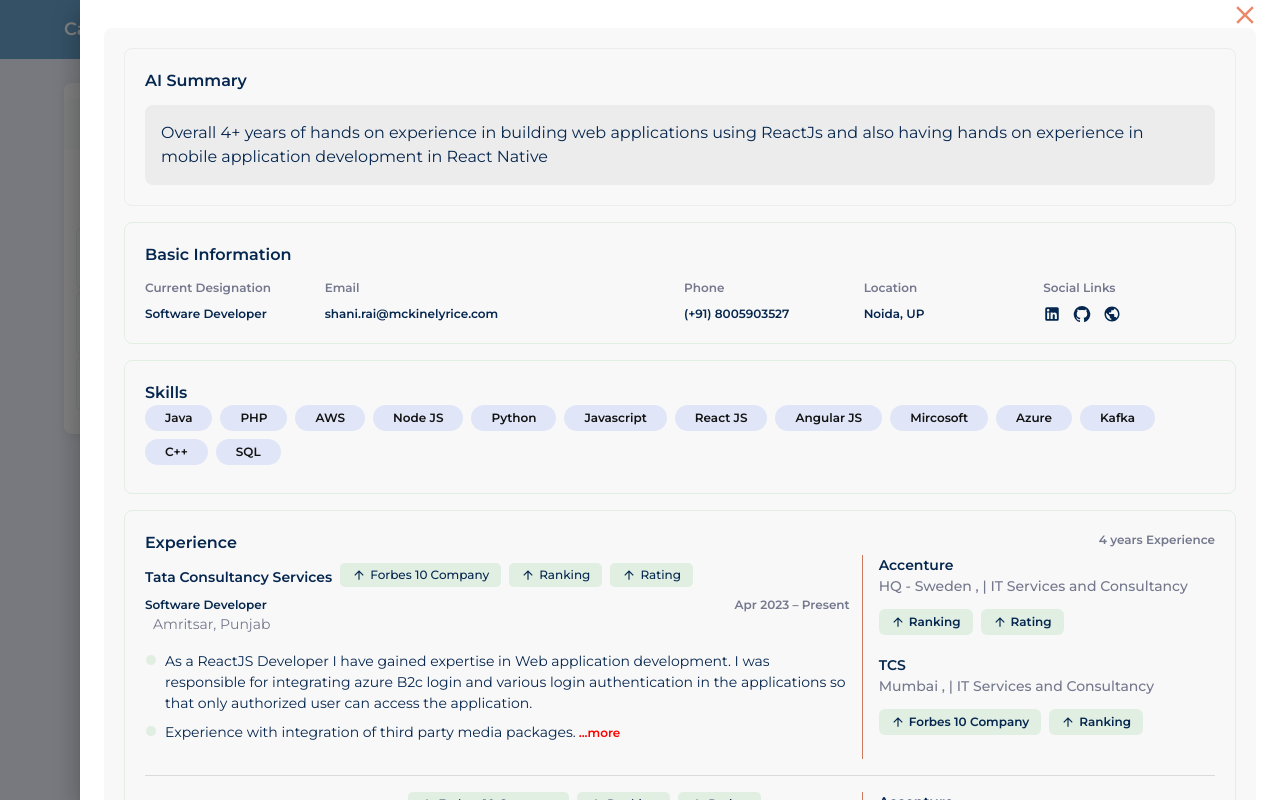
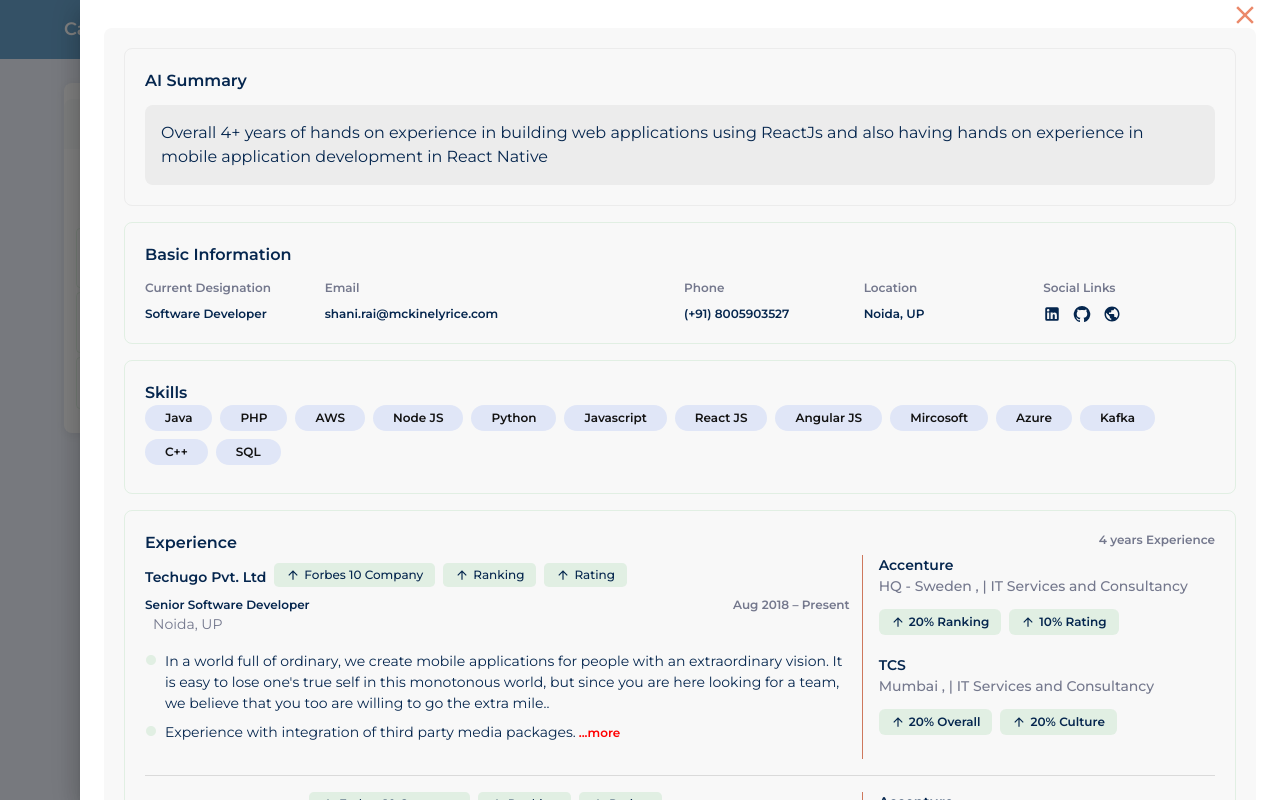
Before and after one commit to shanirai/redrob-demo, a Next.js app: page / in a window 1280 px wide. Both pictures are taken after a click on the element "Read More". Built offline with nearby package versions, Linux system fonts and the light colour scheme.

Commit message:
refactor code

```diff
--- a/feature/EducationalDetails.tsx
+++ b/feature/EducationalDetails.tsx
@@ -32,15 +32,16 @@
   // exp data
   const eduData = [
     {
-      label: "Course Ranking",
+      label: "10% Overall",
       icon: "",
       color: "",
     },
     {
-      label: "Rating",
+      label: "20% Ranking",
       icon: "",
       color: "",
     },
+
   ];
 
   return (
@@ -70,7 +71,7 @@
                     <CustomChip item={item} key={index} />
                   ))}
 
-                  <Tooltip
+                  {/* <Tooltip
                     title={<Typography variant="body2">{data}</Typography>}
                     placement="right"
                     TransitionComponent={Zoom}
@@ -90,7 +91,7 @@
                       <StarBorderIcon sx={{ fontSize: 12, mr: 0.5 }} /> NIRF
                       Rating Top 10
                     </Typography>
-                  </Tooltip>
+                  </Tooltip> */}
                 </Box>
                 <Stack direction={"row"} justifyContent={"space-between"}>
                   <Typography variant="subtitle2">
--- a/feature/ExperianceCard.tsx
+++ b/feature/ExperianceCard.tsx
@@ -25,21 +25,37 @@
   // exp data
   const expData = [
     {
-      label: "Forbes 10 Company",
+      label: "10% Culture",
+      icon: "",
+      color: "",
+      description:"Signifies a positive alignment with the cultural aspects of your company."
+    },
+    {
+      label: "20% Overall",
+      icon: "",
+      color: "",
+      description:"Indicates a favorable comparison with your company in general"
+    },
+    {
+      label: "10% Reviews",
       icon: "",
       color: "",
     },
     {
-      label: "Ranking",
+      label: "5% Overall",
       icon: "",
-      color: "",
+      education:true,
+      color: "#87CEEB",
     },
-    {
-      label: "Rating",
-      icon: "",
-      color: "",
-    },
+
+
+
+
+
+
   ];
+
+
 
   return (
     <Box position={"relative"}>
--- a/feature/candidateDetail/EducationDetailsCard.tsx
+++ b/feature/candidateDetail/EducationDetailsCard.tsx
@@ -34,19 +34,21 @@
   // exp data
   const eduData = [
     {
-      label: "Course Ranking",
+      label: "20% Overall",
       icon: "",
       color: "",
+      description:"Overall comparison  with  top institute  in local region"
     },
     {
-      label: "Rating",
+      label: "10% Ranking",
       icon: "",
       color: "",
+      description:"government ranking and service comparison  with  top institute  in local region"
     },
   ];
 
   const about =
-    "Guru Nanak Dev is a university near the village of Kot Khalsa. It offers higher studies degree courses online. Guru Nanak Dev University's campus is spread over 500 acres";
+    "Established in 1998 Babu Banarasi Das National Institute of Technology and Management is a known reputed Institute, located in Lucknow, Uttar Pradesh. Babu Banarasi Das National Institute of Technology and Management offers 23 diverse courses for Degree in Full Time mode. Babu Banarasi Das National Institute of Technology and Management offers a range of 20 UG courses. These courses are aimed to provide students with the necessary skills and knowledge in their field of interest. Candidate can pursue in multiple range of courses like B.E. / B.Tech, MBA/PGDM, M.E./M.Tech, MCA, BBA, BCA, B.Pharma with the stream of Engineering, Business & Management Studies, IT & Software and Medicine & Health Sciences. From introductory courses to more advanced topics, there are a variety of courses to choose from. Institute provides opportunity to students to gain proficiency & expertise in the specialization of Civil Engineering, Electrical Engineering, Mechanical Engineering, Computer Science Engineering, Electronics & Communication Engineering, Aeronautical Engineering, Chemical Engineering, Information Technology. Courses offered by institute are well recognized and acknowlegded by approving body like AICTE.";
 
   return (
     <Box position={"relative"}>
@@ -71,34 +73,14 @@
                   fontWeight={600}
                   sx={{ cursor: "pointer" }}
                 >
-                  Guru Nanak Dev University
+                 B.B.D.N.I.T.M
                 </Typography>
                 {/* custom chip */}
 
                 {eduData.map((item, index) => (
                   <CustomChip item={item} key={index} />
                 ))}
-                <Tooltip
-                  title={<Typography variant="body2">{data}</Typography>}
-                  placement="right"
-                  TransitionComponent={Zoom}
-                  arrow={true}
-                >
-                  <Typography
-                    variant="caption"
-                    bgcolor={"secondary.light"}
-                    ml={1}
-                    px={2}
-                    py={0.5}
-                    borderRadius={1.5}
-                    fontWeight={600}
-                    display={"flex"}
-                    alignItems={"center"}
-                  >
-                    <StarBorderIcon sx={{ fontSize: 12, mr: 0.5 }} /> NIRF
-                    Rating Top 10
-                  </Typography>
-                </Tooltip>
+
               </Box>
               <Stack
                 direction={"row"}
@@ -107,16 +89,16 @@
                 mt={1}
               >
                 <Typography variant="subtitle2" color={"text.primary"}>
-                  Bachelor of Technology (CSE)
+                Bachelor of Technology
                 </Typography>
                 <Typography variant="subtitle2" color={"text.secondary"}>
-                  Apr 2016 – Mar 2020
+                 2012 – 2016
                 </Typography>
               </Stack>
               <Stack direction={"row"}>
-                <Typography variant="body2" color={"text.secondary"} ml={1}>
+                {/* <Typography variant="body2" color={"text.secondary"} ml={1}>
                   Amritsar, Punjab, India
-                </Typography>
+                </Typography> */}
               </Stack>
               <Box mt={2}>
                 <Typography variant="subtitle1">About</Typography>
--- a/feature/candidateDetail/ExperianceDetails.tsx
+++ b/feature/candidateDetail/ExperianceDetails.tsx
@@ -49,7 +49,7 @@
     {
       index: 1,
       points:
-        "As a ReactJS Developer I have gained expertise in Web application development. I was responsible for integrating azure B2c login and various login authentication in the applications so that only authorized user can access the application.",
+        "In a world full of ordinary, we create mobile applications for people with an extraordinary vision. It is easy to lose one's true self in this monotonous world, but since you are here looking for a team, we believe that you too are willing to go the extra mile..",
     },
     {
       index: 2,
@@ -99,7 +99,7 @@
                   fontWeight={600}
                   sx={{ cursor: "pointer" }}
                 >
-                  Tata Consultancy Services
+                 Techugo Pvt. Ltd
                 </Typography>
                 {/* custom chip */}
 
@@ -114,15 +114,15 @@
                 mt={1}
               >
                 <Typography variant="subtitle2" color={"text.primary"}>
-                  Software Developer
+                Senior Software Developer
                 </Typography>
                 <Typography variant="subtitle2" color={"text.secondary"}>
-                  Apr 2023 – Present
+                Aug 2018 – Present
                 </Typography>
               </Stack>
               <Stack direction={"row"}>
                 <Typography variant="body2" color={"text.secondary"} ml={1}>
-                  Amritsar, Punjab
+                Noida, UP
                 </Typography>
               </Stack>
               <Box mt={2}>
@@ -230,7 +230,7 @@
                   fontWeight={600}
                   sx={{ cursor: "pointer" }}
                 >
-                  L & G consultancy Software Pvt Ltd,
+                  Ginger Webs Pvt. Ltd.
                 </Typography>
                 {/* custom chip */}
 
@@ -248,12 +248,12 @@
                   Software Developer
                 </Typography>
                 <Typography variant="subtitle2" color={"text.secondary"}>
-                  Jan 2021 – Mar 2023
+                Oct 2017 – May 2018
                 </Typography>
               </Stack>
               <Stack direction={"row"}>
                 <Typography variant="body2" color={"text.secondary"} ml={1}>
-                  Amritsar, Punjab
+                Noida, UP
                 </Typography>
               </Stack>
               <Box mt={2}>
--- a/feature/candidateDetail/ExperienceCompare.tsx
+++ b/feature/candidateDetail/ExperienceCompare.tsx
@@ -6,6 +6,8 @@
   Chip,
   Stack,
   Typography,
+  Tooltip,
+  Zoom,
   Grid,
   Divider,
 } from "@mui/material";
@@ -13,7 +15,12 @@
 function ExperienceCompare() {
   return (
     <Box
-      sx={{ display: "flex", alignItems: "flex-start", flexDirection: "column",marginLeft:"16px"}}
+      sx={{
+        display: "flex",
+        alignItems: "flex-start",
+        flexDirection: "column",
+        marginLeft: "16px",
+      }}
     >
       {/* <Stack direction="row" spacing={1} mb={1} mt={2} >
         <Chip label="Top Recruiter Choice" color="primary" sx={{backgroundColor:"#69A3CC"}}/>
@@ -33,6 +40,17 @@
           HQ - Sweden , | IT Services and Consultancy
         </Typography>
         <Stack direction={"row"} spacing={1} mt={1.5}>
+          <Tooltip
+            title={
+              <Typography variant="body2">
+                implies positive feedback and reviews from both clients and
+                employees compared to your company's standards.
+              </Typography>
+            }
+            placement="right"
+            TransitionComponent={Zoom}
+            arrow={true}
+          >
             <Typography
               variant="caption"
               bgcolor={"secondary.light"}
@@ -44,8 +62,16 @@
               display={"flex"}
               alignItems={"center"}
             >
-            <ArrowUpwardIcon sx={{ fontSize: 14, mr: 0.5 }} /> Ranking
+              <ArrowUpwardIcon sx={{ fontSize: 14, mr: 0.5 }} /> 20% Ranking
             </Typography>
+          </Tooltip>
+
+          <Tooltip
+        title={<Typography variant="body2">Indicates a favorable comparison with the leading company in the same sector in your local region.</Typography>}
+        placement="right"
+        TransitionComponent={Zoom}
+        arrow={true}
+      >
           <Typography
             variant="caption"
             bgcolor={"secondary.light"}
@@ -57,8 +83,10 @@
             display={"flex"}
             alignItems={"center"}
           >
-            <ArrowUpwardIcon sx={{ fontSize: 14, mr: 0.5 }} /> Rating
+            <ArrowUpwardIcon sx={{ fontSize: 14, mr: 0.5 }} />
+            10% Rating
           </Typography>
+          </Tooltip>
         </Stack>
       </Stack>
 
@@ -80,6 +108,12 @@
           Mumbai , | IT Services and Consultancy
         </Typography>
         <Stack direction={"row"} spacing={1} mt={1.5}>
+        <Tooltip
+        title={<Typography variant="body2">Indicates a favorable comparison with the leading company in the same sector in your local region.</Typography>}
+        placement="right"
+        TransitionComponent={Zoom}
+        arrow={true}
+      >
           <Typography
             variant="caption"
             bgcolor={"secondary.light"}
@@ -91,8 +125,16 @@
             display={"flex"}
             alignItems={"center"}
           >
-            <ArrowUpwardIcon sx={{ fontSize: 14, mr: 0.5 }} /> Forbes 10 Company
+            <ArrowUpwardIcon sx={{ fontSize: 14, mr: 0.5 }} />  20% Overall
           </Typography>
+          </Tooltip>
+
+          <Tooltip
+        title={<Typography variant="body2">Indicates a positive alignment with the cultural aspects of the leading company in the same sector in your local region</Typography>}
+        placement="right"
+        TransitionComponent={Zoom}
+        arrow={true}
+      >
           <Typography
             variant="caption"
             bgcolor={"secondary.light"}
@@ -104,8 +146,9 @@
             display={"flex"}
             alignItems={"center"}
           >
-            <ArrowUpwardIcon sx={{ fontSize: 14, mr: 0.5 }} /> Ranking
+            <ArrowUpwardIcon sx={{ fontSize: 14, mr: 0.5 }} /> 20% Culture
           </Typography>
+          </Tooltip>
         </Stack>
       </Stack>
     </Box>
--- a/feature/common/CustomChip.tsx
+++ b/feature/common/CustomChip.tsx
@@ -15,14 +15,15 @@
   return (
     <Box key={id}>
       <Tooltip
-        title={<Typography variant="body2">{data}</Typography>}
+        title={<Typography variant="body2">{item.description}</Typography>}
         placement="right"
         TransitionComponent={Zoom}
         arrow={true}
       >
         <Typography
           variant="caption"
-          bgcolor={"secondary.light"}
+          bgcolor= {`${item.education ? item.color :"secondary.light"}`}
+          // bgcolor={`${item?.color ? item.color}"secondary.light"}
           ml={1}
           px={1.5}
           py={0.4}
```
Also changed, not shown: feature/CandidateListCard.tsx (+11 -7 lines), feature/candidateDetail/EducationCompare.tsx (+20 -45 lines), theme/ThemeRegistry.tsx (line endings or trailing spaces). Lines whose indentation alone changed are shown as unchanged.
